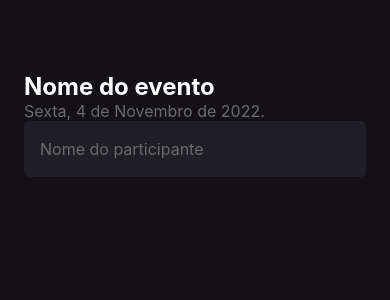
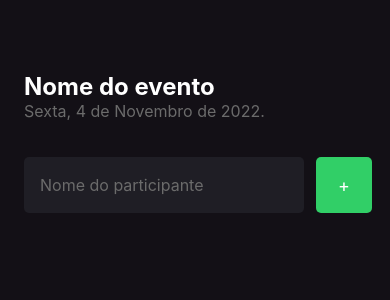
Before and after one commit to PedroFurlann/imhere, a React Native app: screen / in a window 390 px wide. Shown: the top 300 px of the page. Built offline with nearby package versions, Linux system fonts and the light colour scheme.

Commit message:
Create form

```diff
--- a/App.tsx
+++ b/App.tsx
@@ -1,5 +1,4 @@
-import { Home } from "./src/screens/Home"
-
+import { Home } from "./src/screens/home"
 export default function App() {
   return (
     <Home />
--- a/src/screens/Home/index.tsx
+++ /dev/null
@@ -1,19 +0,0 @@
-import { Text, View , TextInput} from "react-native";
-import { styles } from "./styles";
-
-export function Home() {
-  return (
-    <View style={styles.container}>
-      <Text style={styles.eventName}>Nome do evento</Text>
-
-      <Text style={styles.eventDate}>Sexta, 4 de Novembro de 2022.</Text>
-
-      <TextInput
-        style={styles.input}
-        placeholder="Nome do participante"
-        placeholderTextColor="#6b6b6b"
-
-      />
-    </View>
-  );
-}
--- /dev/null
+++ b/src/screens/home/index.tsx
@@ -0,0 +1,27 @@
+import { Text, View, TextInput, TouchableOpacity } from "react-native";
+import { styles } from "./styles";
+
+export function Home() {
+  function handleParticipantAdd() {
+    console.log("VocÊ clicou no botão de adicionar")
+  }
+
+  return (
+    <View style={styles.container}>
+      <Text style={styles.eventName}>Nome do evento</Text>
+
+      <Text style={styles.eventDate}>Sexta, 4 de Novembro de 2022.</Text>
+
+      <View style={styles.form}>
+        <TextInput
+          style={styles.input}
+          placeholder="Nome do participante"
+          placeholderTextColor="#6b6b6b"
+        />
+        <TouchableOpacity style={styles.btn} onPress={handleParticipantAdd}>
+          <Text style={styles.btnText}>+</Text>
+        </TouchableOpacity>
+      </View>
+    </View>
+  );
+}
--- a/src/screens/Home/styles.ts
+++ b/src/screens/home/styles.ts
@@ -20,11 +20,35 @@ export const styles = StyleSheet.create({
   },
 
   input: {
-    backgroundColor: '#1f1e25',
+    backgroundColor: "#1f1e25",
     height: 56,
     borderRadius: 5,
-    color: '#fff',
+    color: "#fff",
     padding: 16,
     fontSize: 16,
+    flex: 1,
+    marginRight: 12,
+  },
+
+  btnText: {
+    color: "#fff",
+    fontSize: 18,
+  },
+
+  btn: {
+    width: 56,
+    height: 56,
+    borderRadius: 5,
+    backgroundColor: '#31cf67',
+
+    alignItems: "center",
+    justifyContent: "center"
+  },
+
+  form: {
+    width: '100%',
+    flexDirection: 'row',
+    marginTop: 36,
+    marginBottom: 42,
   }
 });
```
